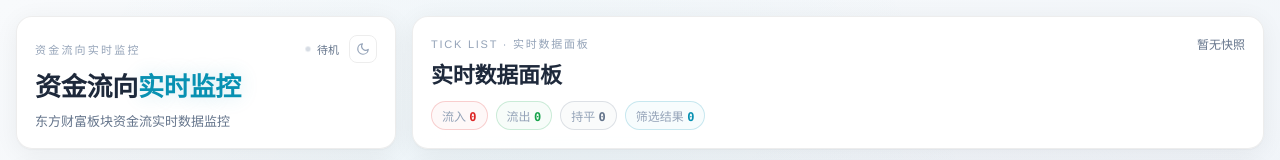
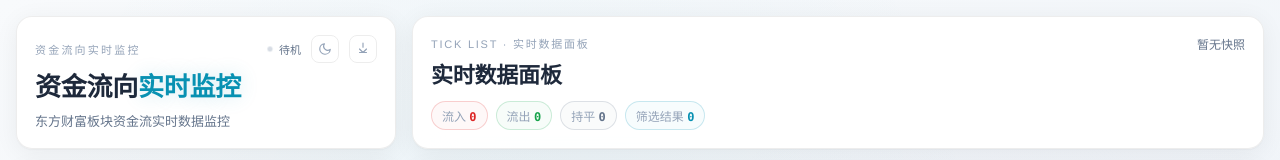
Before and after one commit to JuniperLibrary/sector-flow-tick-desktop, a React (Vite) app: page / in a window 1280 px wide. Shown: the top 160 px of the page. Built offline with nearby package versions, Linux system fonts and the light colour scheme.

Commit message:
feat: 窗口置顶按钮
- lib.rs 新增 toggle_always_on_top IPC 命令，切换窗口置顶状态并返回新值
- api.ts 新增 toggleAlwaysOnTop 封装
- 前端标题栏增加置顶按钮（图钉图标），激活时青色高亮

```diff
--- a/src/api.ts
+++ b/src/api.ts
@@ -59,6 +59,10 @@ export async function getInitialData(): Promise<InitialData> {
   return invoke('get_initial_data');
 }
 
+export async function toggleAlwaysOnTop(): Promise<boolean> {
+  return invoke<boolean>('toggle_always_on_top');
+}
+
 export function onSnapshot(cb: (snap: TickSnapshot) => void): Promise<UnlistenFn> {
   return listen<TickSnapshot>('tick-snapshot', (event) => cb(event.payload));
 }
--- a/src/ui/App.tsx
+++ b/src/ui/App.tsx
@@ -300,6 +300,7 @@ export const App: React.FC = () => {
   const [colWidths, setColWidths] = React.useState<Record<string, number>>({});
   const [chartSector, setChartSector] = React.useState<string | null>(null);
   const [alerts, setAlerts] = React.useState<Array<AlertEvent & {id: number}>>([]);
+  const [alwaysOnTop, setAlwaysOnTop] = React.useState(false);
 
   const frozenBg = React.useMemo(() => theme === 'dark' ? '#0F172A' : '#FFFFFF', [theme]);
 
@@ -578,6 +579,26 @@ export const App: React.FC = () => {
                   ) : (
                     <svg width="14" height="14" viewBox="0 0 24 24" fill="none" stroke="currentColor" strokeWidth="2" strokeLinecap="round" strokeLinejoin="round"><path d="M21 12.79A9 9 0 1 1 11.21 3 7 7 0 0 0 21 12.79z"/></svg>
                   )}
+                </button>
+                <button
+                  onClick={async () => {
+                    const onTop = await api.toggleAlwaysOnTop();
+                    setAlwaysOnTop(onTop);
+                  }}
+                  style={{
+                    background: 'transparent',
+                    border: C.border,
+                    borderRadius: 8,
+                    width: 28, height: 28,
+                    display: 'flex', alignItems: 'center', justifyContent: 'center',
+                    cursor: 'pointer',
+                    color: alwaysOnTop ? C.cyan : C.textMuted,
+                    fontSize: 14, padding: 0,
+                    transition: C.transition,
+                  }}
+                  title={alwaysOnTop ? '取消置顶' : '窗口置顶'}
+                >
+                  <svg width="14" height="14" viewBox="0 0 24 24" fill="none" stroke="currentColor" strokeWidth="2" strokeLinecap="round" strokeLinejoin="round"><path d="M12 2v7M6 12l6 6 6-6"/><path d="M6 18h12"/></svg>
                 </button>
               </div>
             </div>
```
Also changed, not shown: 1 other file (tests, documents, lock files or other folders).
